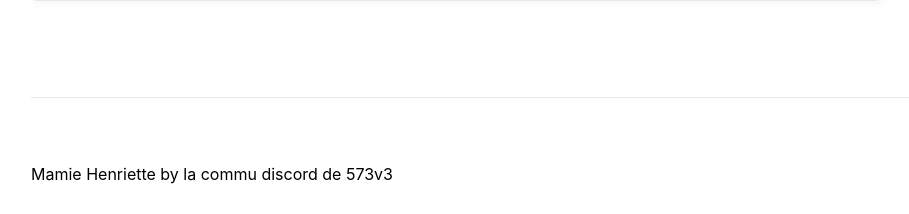
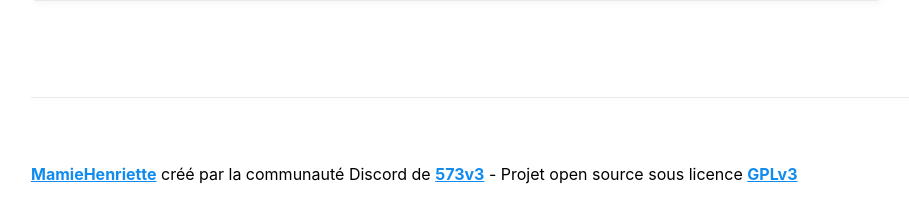
Before and after one commit to skylanix/MamieHenriette, a Flask app: page /humeurs in a window 1280 px wide. Shown: the part 658-872 px from the top of the page, without its empty margins (69-978 px from the left). Run offline with Flask 3, Linux system fonts and the light colour scheme; parts of the project's set-up code (start-up, migrations or seed data) failed here and were passed over.

Commit message:
Améliore le footer avec liens et informations projet
- Traduit complètement le footer en français
- Ajoute le lien GitHub vers le projet MamieHenriette
- Ajoute le lien YouTube vers la chaîne 573v3
- Ajoute les informations sur la licence GPLv3 avec lien
- Précise que c'est un projet open source

```diff
--- a/webapp/templates/template.html
+++ b/webapp/templates/template.html
@@ -32,7 +32,7 @@
 	</main>
 	<footer>
 		<hr>
-		<p>Mamie Henriette by la commu discord de 573v3</p>
+		<p><a href="https://github.com/skylanix/MamieHenriette" target="_blank">MamieHenriette</a> créé par la communauté Discord de <a href="https://www.youtube.com/@513v3" target="_blank">573v3</a> - Projet open source sous licence <a href="https://choosealicense.com/licenses/gpl-3.0/" target="_blank">GPLv3</a></p>
 	</footer>
 </body>
 
```
